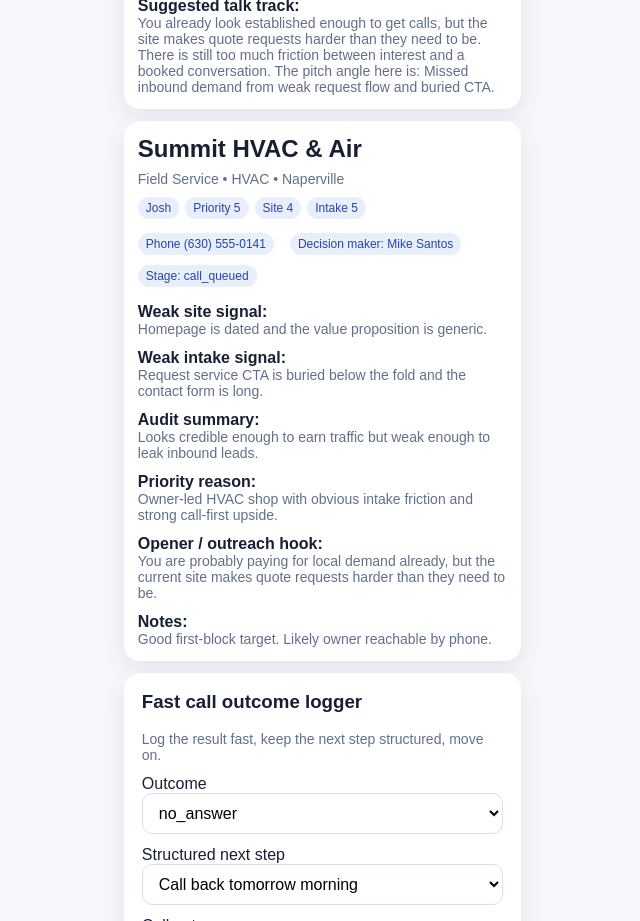
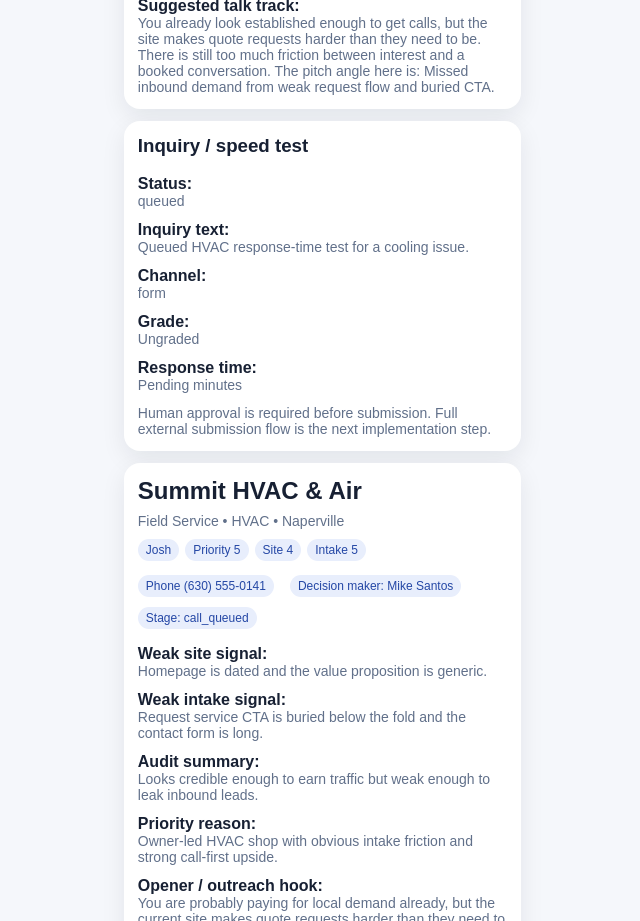
Before and after one commit to 312Josh/sales-os-v1, a Next.js app: page / in a window 1280 px wide. Shown: the part 1400-2321 px from the top of the page, without its empty margins (397-1037 px from the left). Built offline with nearby package versions, Linux system fonts and the light colour scheme.

Commit message:
feat: start inquiry test engine

```diff
--- a/app/page.tsx
+++ b/app/page.tsx
@@ -17,6 +17,7 @@
   const queue = [...data.prospects].sort((a, b) => b.priorityScore - a.priorityScore)
   const selectedProspect = queue.find((prospect) => prospect.id === params?.prospectId) ?? queue[0]
   const calls = data.calls.filter((call) => call.prospectId === selectedProspect?.id)
+  const inquiryTest = data.inquiryTests.find((test) => test.prospectId === selectedProspect?.id)
   const followUps = data.followUps.filter((item) => item.prospectId === selectedProspect?.id)
   const meeting = data.meetings.find((item) => item.prospectId === selectedProspect?.id)
   const proposal = data.proposals.find((item) => item.prospectId === selectedProspect?.id)
@@ -83,7 +84,7 @@
           </div>
         </div>
         <div className="stack">
-          {selectedProspect ? <ProspectDetail prospect={selectedProspect} calls={calls} /> : <div className="card">No prospects loaded.</div>}
+          {selectedProspect ? <ProspectDetail prospect={selectedProspect} calls={calls} inquiryTest={inquiryTest} /> : <div className="card">No prospects loaded.</div>}
           {selectedProspect ? <FollowUpPanel prospect={selectedProspect} followUps={followUps} meeting={meeting} /> : null}
         </div>
         <div>
--- /dev/null
+++ b/components/inquiry-test-panel.tsx
@@ -0,0 +1,26 @@
+import { generateInquiryText } from '@/lib/inquiry-templates'
+import type { InquiryTest, Prospect } from '@/lib/types'
+
+export function InquiryTestPanel({ prospect, inquiryTest }: { prospect: Prospect; inquiryTest?: InquiryTest }) {
+  const draftText = generateInquiryText(prospect)
+  return (
+    <div className="card compact-card">
+      <h3 style={{ marginTop: 0 }}>Inquiry / speed test</h3>
+      {inquiryTest ? (
+        <div className="stack">
+          <div><strong>Status:</strong><div className="muted">{inquiryTest.testStatus}</div></div>
+          <div><strong>Inquiry text:</strong><div className="muted">{inquiryTest.inquiryText || draftText}</div></div>
+          <div><strong>Channel:</strong><div className="muted">{inquiryTest.inquiryChannel || 'Not set'}</div></div>
+          <div><strong>Grade:</strong><div className="muted">{inquiryTest.grade || 'Ungraded'}</div></div>
+          <div><strong>Response time:</strong><div className="muted">{inquiryTest.responseTimeMinutes ?? 'Pending'} minutes</div></div>
+          <div className="muted">Human approval is required before submission. Full external submission flow is the next implementation step.</div>
+        </div>
+      ) : (
+        <div className="stack">
+          <div><strong>Prepared inquiry draft:</strong><div className="muted">{draftText}</div></div>
+          <div className="muted">Rep can queue this prospect for an inquiry/speed test. Submission is approval-gated and not yet wired live.</div>
+        </div>
+      )}
+    </div>
+  )
+}
--- a/components/prospect-detail.tsx
+++ b/components/prospect-detail.tsx
@@ -2,15 +2,17 @@
 import { CallDispositionForm } from '@/components/call-disposition-form'
 import { EnrichmentPanel } from '@/components/enrichment-panel'
 import { HookPanel } from '@/components/hook-panel'
+import { InquiryTestPanel } from '@/components/inquiry-test-panel'
 import type { CallLog, Prospect } from '@/lib/types'
 
 const stages = ['sourced','audited','call_queued','called','follow_up_sent','meeting_booked','proposal_sent','paid','closed_lost'] as const
 
-export function ProspectDetail({ prospect, calls }: { prospect: Prospect; calls: CallLog[] }) {
+export function ProspectDetail({ prospect, calls, inquiryTest }: { prospect: Prospect; calls: CallLog[]; inquiryTest?: any }) {
   return (
     <div className="stack">
       <EnrichmentPanel prospect={prospect} />
       <HookPanel prospect={prospect} />
+      <InquiryTestPanel prospect={prospect} inquiryTest={inquiryTest} />
 
       <div className="card compact-card">
         <div className="row" style={{ justifyContent: 'space-between' }}>
--- a/data/seed.json
+++ b/data/seed.json
@@ -138,7 +138,9 @@
     {
       "id": "it1",
       "prospectId": "p1",
-      "testStatus": "queued"
+      "testStatus": "queued",
+      "inquiryText": "Queued HVAC response-time test for a cooling issue.",
+      "inquiryChannel": "form"
     },
     {
       "id": "it2",
@@ -148,7 +150,10 @@
       "responseChannel": "email",
       "responseTimeMinutes": 72,
       "grade": "C",
-      "testStatus": "graded"
+      "testStatus": "graded",
+      "inquiryText": "Submitted med spa consult inquiry to measure response speed.",
+      "inquiryChannel": "email",
+      "gradedAt": "2026-03-12T15:12:00.000Z"
     }
   ]
 }
--- /dev/null
+++ b/lib/inquiry-templates.ts
@@ -0,0 +1,16 @@
+import type { Prospect } from './types'
+
+export function generateInquiryText(prospect: Prospect) {
+  const templates: Record<string, string> = {
+    Electrical: 'I have an outlet in my kitchen that stopped working and another one that sparks when I plug something in. Can someone come look at it today or tomorrow?',
+    'Garage door': 'My garage door will not close all the way — it goes down halfway then comes back up. Can someone come take a look today?',
+    Plumbing: 'My kitchen sink is backing up and I have already tried drain cleaner twice. Can someone come out today or tomorrow?',
+    HVAC: 'My AC unit is running but not cooling. It has been getting worse the last few days. Can someone come check it out?',
+    Roofing: 'I noticed some shingles missing after the last storm and I think I see a small leak in my attic. Can someone come give me an estimate?',
+    Locksmith: 'I am locked out of my house. How quickly can someone get here?',
+    'Appliance repair': 'My dishwasher will not drain. It has been sitting with water in the bottom for two days. Can someone come look at it?',
+  }
+
+  const base = templates[prospect.niche] || `I need help with ${prospect.niche.toLowerCase()} service. Can someone come out today or tomorrow? What does it usually cost?`
+  return `${base} Service area: ${prospect.serviceArea || prospect.city}.`
+}
--- a/lib/types.ts
+++ b/lib/types.ts
@@ -23,6 +23,9 @@
   | 'follow_up_later'
 
 export type InquiryTest = {
+  inquiryText?: string
+  inquiryChannel?: 'form' | 'email' | 'phone'
+  gradedAt?: string
   id: string
   prospectId: string
   inquirySubmittedAt?: string
```
